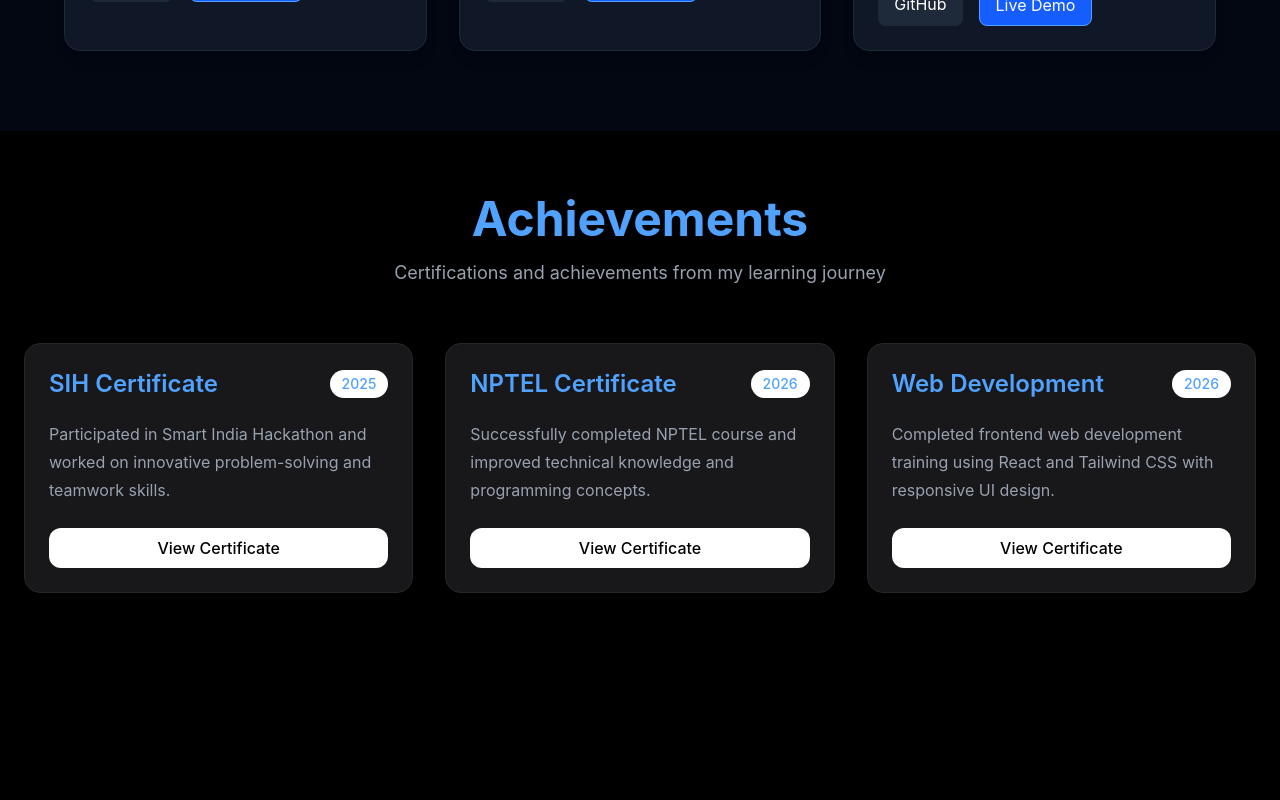
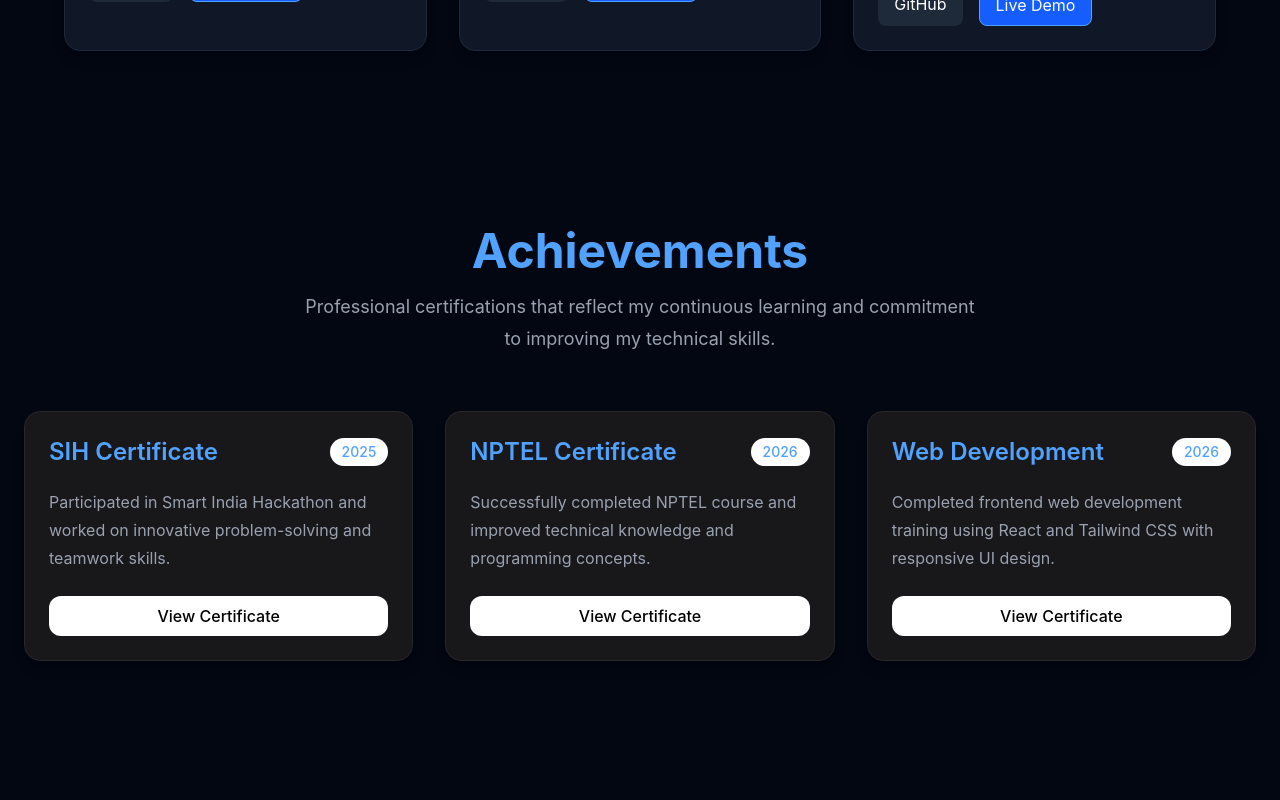
Before and after one commit to gauravkumar2005/My-Portfolio, a React (Vite) app: page / in a window 1280 px wide. Shown: the part 3060-3860 px from the top of the page. Built offline with nearby package versions, Linux system fonts and the light colour scheme.

Commit message:
replace the paragraph in achievement section

```diff
--- a/src/pages/About.jsx
+++ b/src/pages/About.jsx
@@ -58,6 +58,7 @@ function About() {
           </div>
         </div>
 
+
         <div className="grid grid-cols-1 sm:grid-cols-2 gap-6">
 
           <div className="bg-gray-900 border border-gray-800 p-6 rounded-xl hover:-translate-y-2 hover:border-blue-500 hover:shadow-blue-500/20 hover:shadow-xl transition-all duration-300">
--- a/src/pages/Achievement.jsx
+++ b/src/pages/Achievement.jsx
@@ -3,18 +3,18 @@ import SIH from "../assets/SIH.jpeg";
 
 function Achievement() {
   return (
-    <section
+     <section
       id="achievements"
-      className="min-h-screen bg-black text-white px-6 py-16"
-    >
+      className="py-24 px-6 bg-gray-950 text-white"
+     >
       {/* Heading */}
       <div className="text-center mb-14">
         <h1 className="text-4xl md:text-5xl font-bold text-blue-400">
           Achievements
         </h1>
 
-        <p className="text-gray-400 mt-4 text-lg">
-          Certifications and achievements from my learning journey
+        <p className="text-gray-400 text-lg max-w-2xl mx-auto mt-4 leading-8">
+          Professional certifications that reflect my continuous learning and commitment to improving my technical skills.
         </p>
       </div>
 
```
